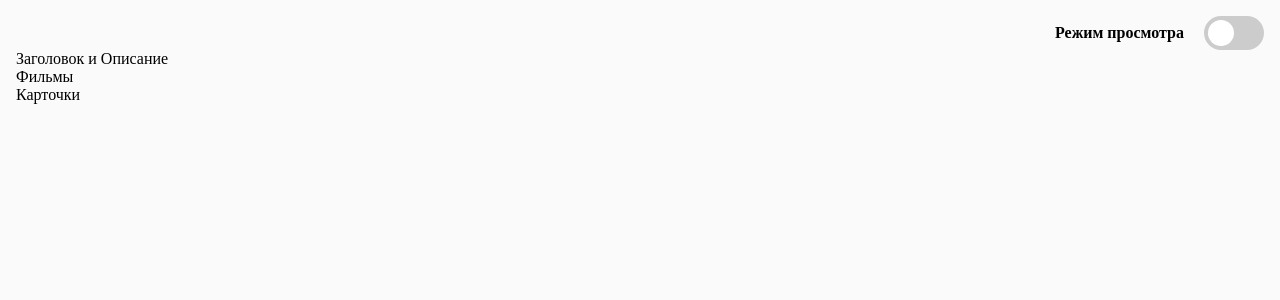
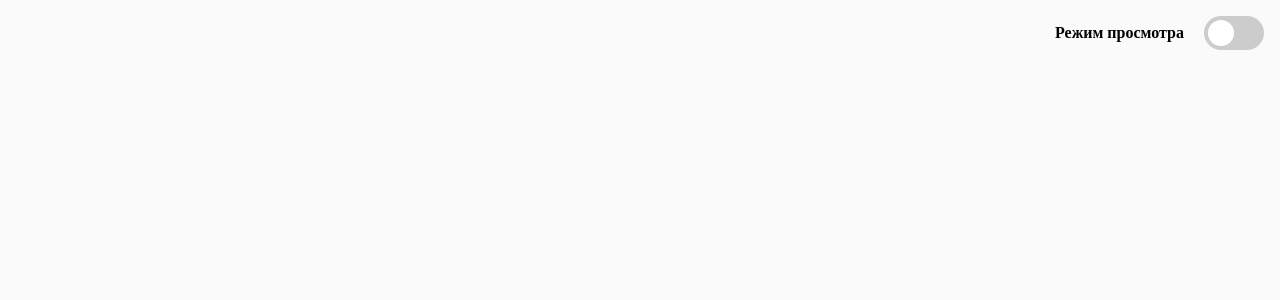
Before and after one commit to whodatilya/test-task, a Vue app: page / in a window 1280 px wide. Shown: the top 300 px of the page. Built offline with nearby package versions, Linux system fonts and the light colour scheme.

Commit message:
Task 21 | Sidebar statement

```diff
--- a/src/components/Items/SidebarItem.vue
+++ b/src/components/Items/SidebarItem.vue
@@ -1,5 +1,5 @@
 <template>
-  <div>
+  <div v-show="isPageEdit">
     <draggable
         :list="listAvailableBlocks"
         :group="{ name: 'blocks', pull: 'clone', put: false }"
@@ -40,8 +40,11 @@ export default {
       ]
     }
   },
-  methods: {
-
+  props: {
+    isPageEdit: {
+      type: Boolean,
+      default: false
+    }
   }
 }
 </script>
--- a/src/pages/IndexPage.vue
+++ b/src/pages/IndexPage.vue
@@ -9,7 +9,7 @@
         <span class="slider round"></span>
       </label>
     </div>
-    <sidebar-item/>
+    <sidebar-item :is-page-edit="isEditPage"/>
     <div>
       <draggable
           v-model="blocks"
```
